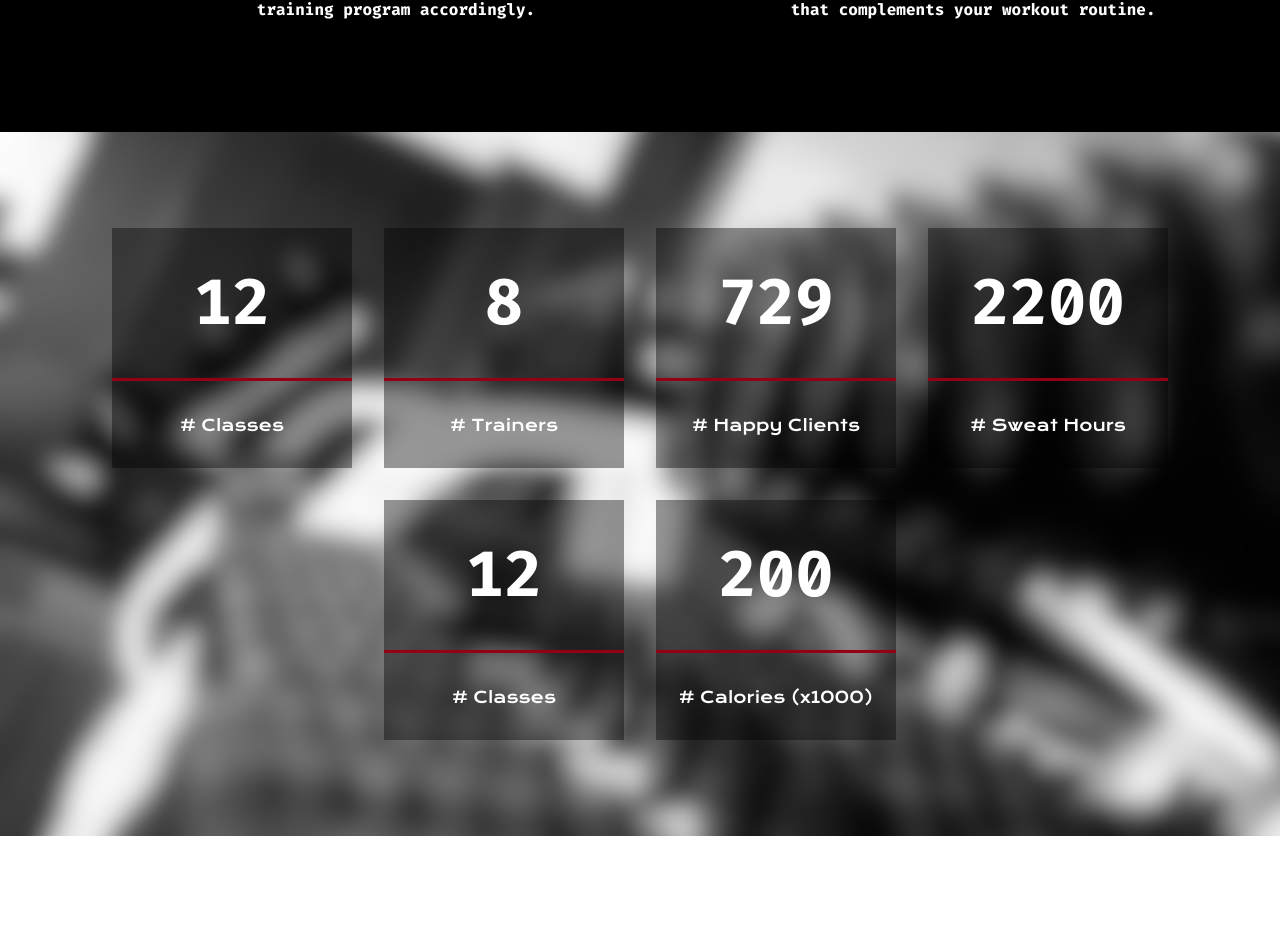
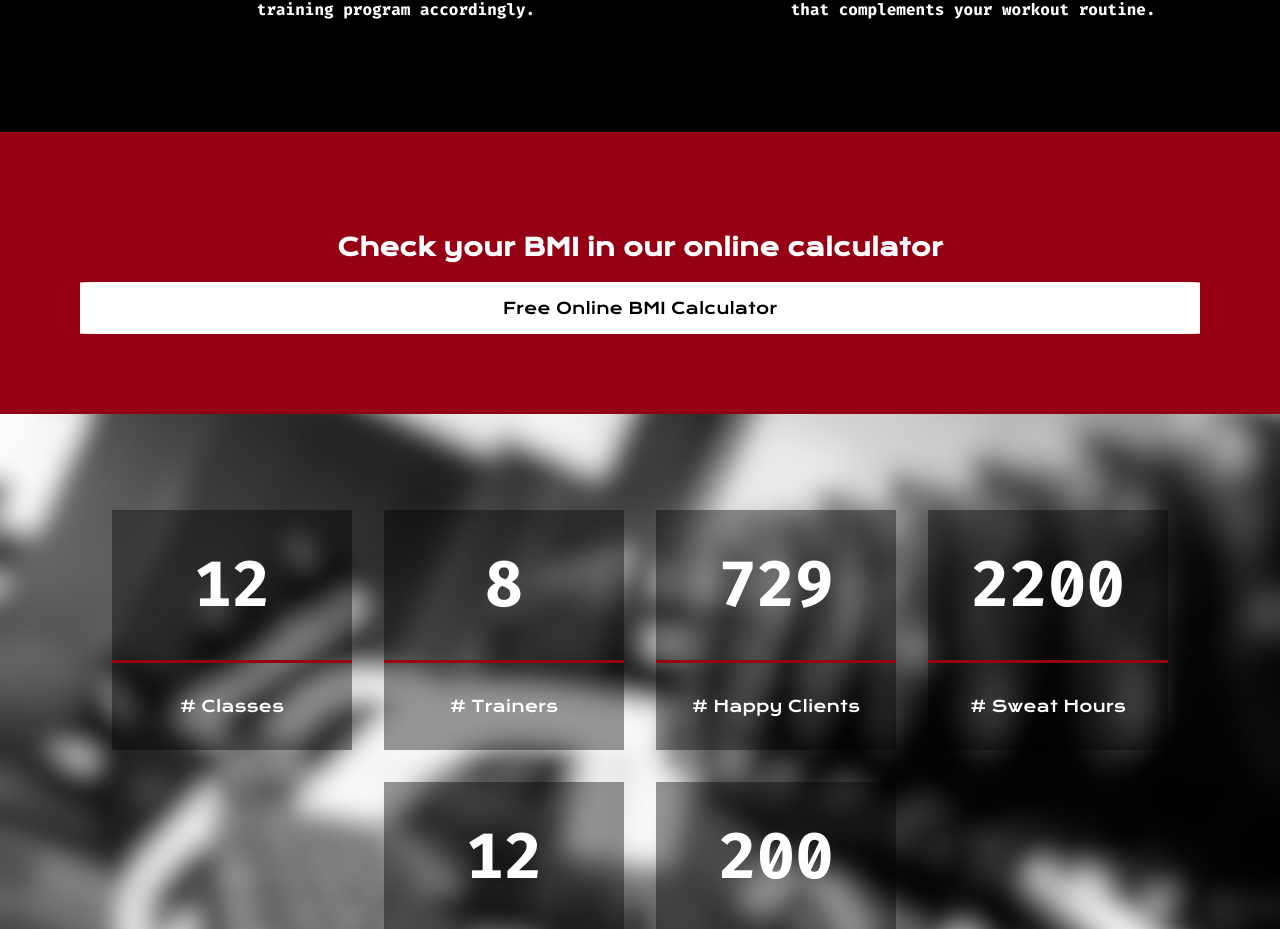
Before and after one commit to RavMRafiki/Titanim-Gym, a React (Vite) app in the folder Titanium-Gym/: page / in a window 1280 px wide. Shown: the part 2722-3651 px from the top of the page. Before the commit the page ends 3558 px from the top, so only its background shows below. Built offline with nearby package versions, Linux system fonts and the light colour scheme; the HTML template or start-up script is replaced by a standard one.

Commit message:
Added chech your bmi

```diff
--- a/Titanium-Gym/src/Home.scss
+++ b/Titanium-Gym/src/Home.scss
@@ -114,5 +114,20 @@
   }
 }
 .d5 {
-
+  background-color: rgb(150, 0, 20);
+  padding: 5rem;
+  text-align: center;
+  font-family: "Krona One";
+  display: flex;
+  flex-direction: column;
+  h2 {
+    color: white;
+  }
+  a {
+    text-decoration: none;
+    background-color: white;
+    padding: 1rem;
+    border-radius: 1%;
+    color: black;
+  }
 }
--- a/Titanium-Gym/src/Home.tsx
+++ b/Titanium-Gym/src/Home.tsx
@@ -1,3 +1,4 @@
+import { Link } from "react-router-dom";
 import "./Home.scss";
 import HomeAdvantage from "./HomeAdvantage";
 import HomeCard from "./HomeCard";
@@ -70,6 +71,10 @@ export default function Home() {
           />
         </div>
       </div>
+      <div className="d5">
+        <h2>Check your BMI in our online calculator</h2>
+        <Link to="/bmi">Free Online BMI Calculator</Link>
+      </div>
       <div className="d4">
         <div className="stats">
           <HomeStat number={12} stat="# Classes" />
```
